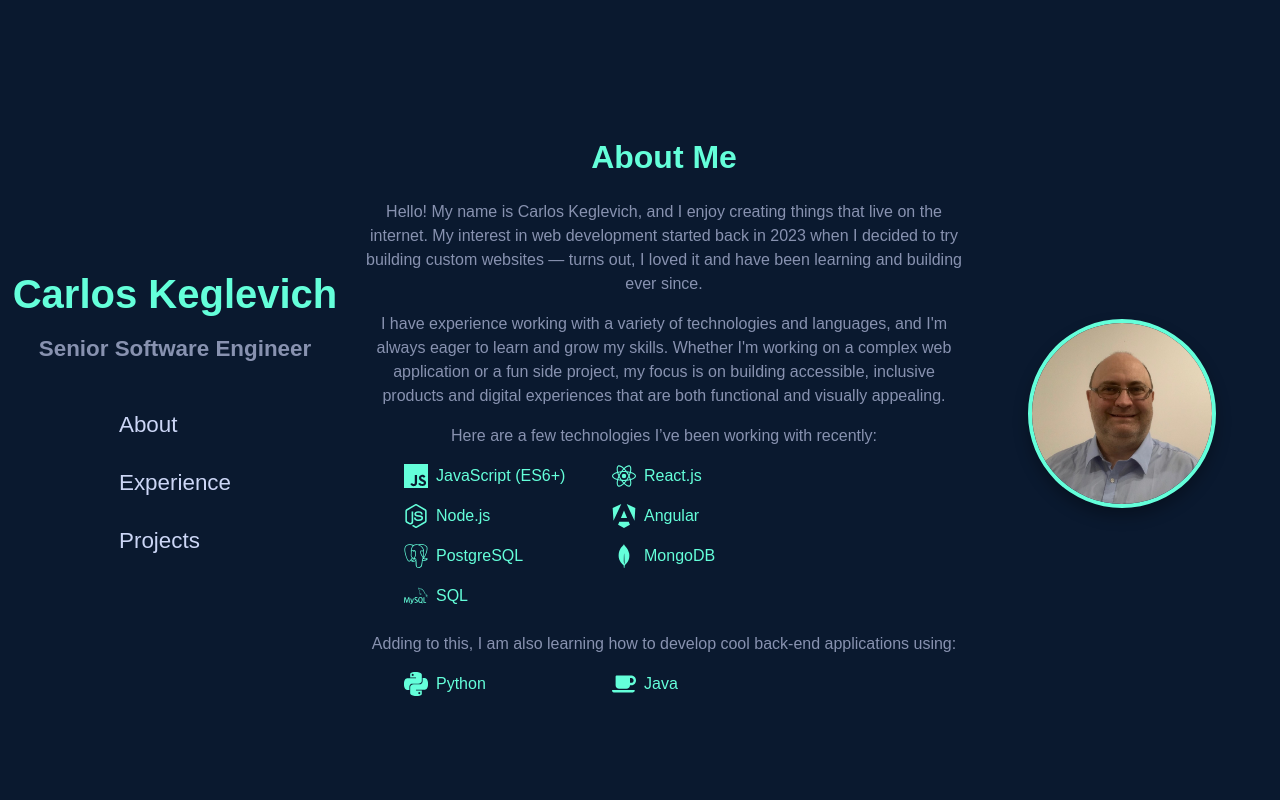
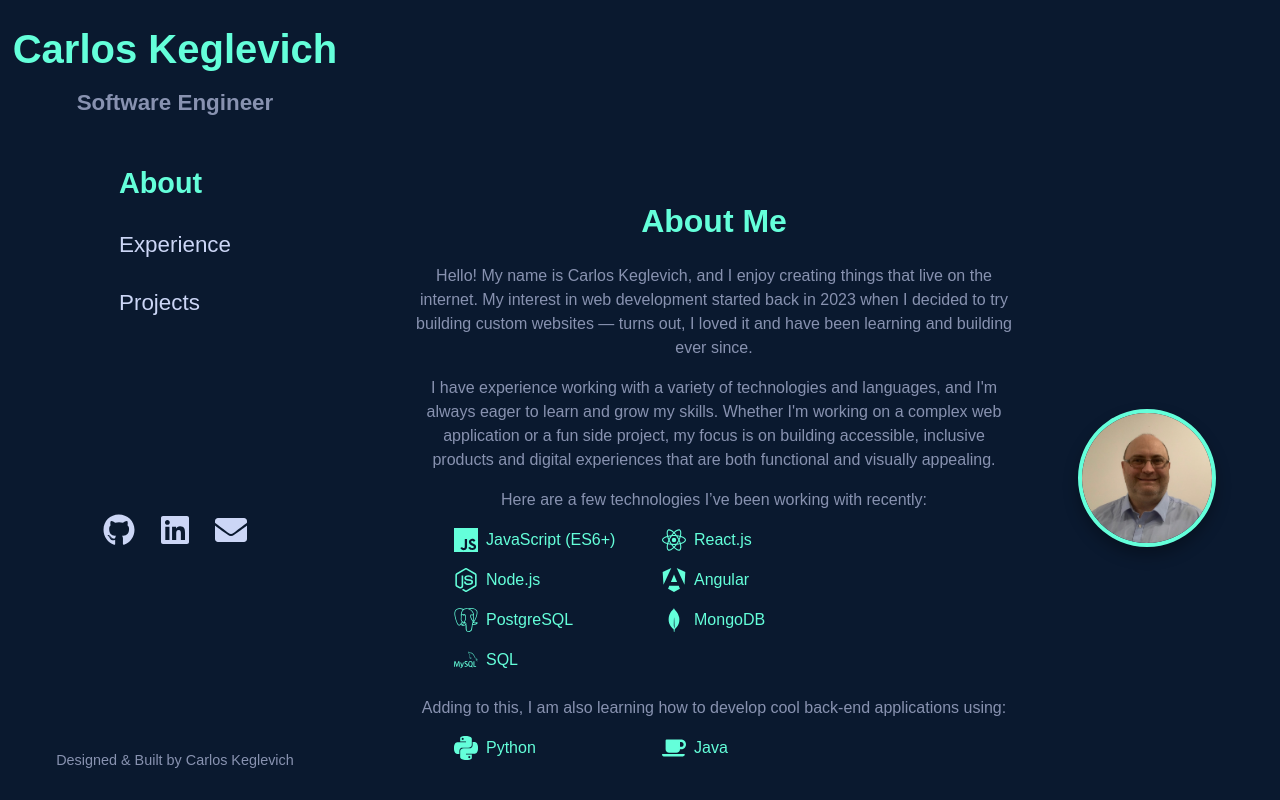
Before and after one commit to Keglev/my-portfolio, a React (Create React App) app: page / in a window 1280 px wide. Built offline with nearby package versions, Linux system fonts and the light colour scheme; no server answers.

Commit message:
Changes in Project.js and in Sidebar.js. It also updated the Projects.js Website now in working condition

```diff
--- a/src/App.js
+++ b/src/App.js
@@ -1,13 +1,8 @@
-// src/App.js
-import React from 'react';
-// import Navbar from './components/Navbar';
 import styled from 'styled-components';
-// import Hero from './components/Hero';
 import Projects from './components/Projects';
-import Footer from './components/Footer';
 import About from './components/About';
-import Experience from './components/Experience'; // Import Experience section
-import Sidebar from './components/Sidebar'; // Add a new Sidebar component
+import Experience from './components/Experience';
+import Sidebar from './components/Sidebar';
 import { GlobalStyles } from './styles/GlobalStyles';
 
 function App() {
@@ -16,11 +11,17 @@ function App() {
       <GlobalStyles />
       <Container>
         <Sidebar />
+        {/* Ensure this ID is correctly referenced in the sidebar for scrolling */}
         <MainContent id="scroll-container">
-          <About />
-          <Experience />
-          <Projects />
-          <Footer />
+          <Section id="About">
+            <About />
+          </Section>
+          <Section id="Experience">
+            <Experience />
+          </Section>
+          <Section id="Projects">
+            <Projects />
+          </Section>
         </MainContent>
       </Container>
     </>
@@ -30,18 +31,21 @@ function App() {
 export default App;
 
 // Styled Components
-
-
 const Container = styled.div`
   display: flex;
-  height: 100vh; /* Ensures the layout covers the full viewport height */
+  height: 100vh;
 `;
 
 const MainContent = styled.div`
-  flex: 1; /* The right side takes up the remaining width */
-  overflow-y: auto; /* Enables scrolling on the right side */
+  flex: 1;
+  overflow-y: auto; /* Ensure scrolling is active here */
   padding: 2rem;
-  margin-left: 300px; /* Offset to accommodate the fixed sidebar */
+  margin-left: 350px; /* Leave space for the fixed sidebar */
   background-color: #0a192f;
   color: #ccd6f6;
 `;
+
+const Section = styled.div`
+  padding: 4rem 0;
+  min-height: 100vh;
+`;
--- a/src/components/Experience.js
+++ b/src/components/Experience.js
@@ -1,12 +1,42 @@
-// src/components/Experience.js
 import React from 'react';
 import styled from 'styled-components';
 
 const Experience = () => {
+  const experiences = [
+    {
+      title: 'Full Stack Developer Course - Dio (online)',
+      date: '10.2023 – Present',
+      summary: 'Developed personal projects including a portfolio website, BuzzFeed app, and restaurant finder app, integrating React, Angular, GraphQL, and Google APIs.',
+    },
+    {
+      title: 'Duagon GmbH, Electronics Factory',
+      date: '04.2023 - Present',
+      summary: 'Ensured high-quality production standards, improved processes, and reduced quality issues by 25% through analysis and task management.',
+    },
+    {
+      title: 'Buyer, K&K Brands',
+      date: '03.2019 – 09.2021',
+      summary: 'Increased profits by 18% through research-driven pricing decisions and procurement strategies.',
+    },
+    {
+      title: 'Production Worker, Alcon-Novartis',
+      date: '02.2018 – 12.2018',
+      summary: 'Improved production output by 45% through process analysis and implementing new strategies.',
+    },
+  ];
+
   return (
     <ExperienceContainer id="Experience">
       <h2>My Experience</h2>
-      <p>Here is where I will describe my professional experience and skills.</p>
+      <ExperienceList>
+        {experiences.map((exp, index) => (
+          <ExperienceCard key={index}>
+            <h3>{exp.title}</h3>
+            <p className="date">{exp.date}</p>
+            <p>{exp.summary}</p>
+          </ExperienceCard>
+        ))}
+      </ExperienceList>
     </ExperienceContainer>
   );
 };
@@ -18,18 +48,44 @@ const ExperienceContainer = styled.div`
   padding: 5rem 2rem;
   background-color: #0a192f;
   color: #ccd6f6;
-  text-align: center;
 
   h2 {
     font-size: 2rem;
     color: #64ffda;
-    margin-bottom: 1.5rem;
+    margin-bottom: 2rem;
+    text-align: center;
+  }
+`;
+
+const ExperienceList = styled.div`
+  display: flex;
+  flex-direction: column;  /* Aligns boxes top-down */
+  gap: 1.5rem;
+`;
+
+const ExperienceCard = styled.div`
+  background-color: #112240;
+  padding: 1.5rem;
+  border-radius: 8px;
+  transition: background-color 0.3s ease, box-shadow 0.3s ease;
+
+  &:hover {
+    background-color: #1f4068;
+    box-shadow: 0px 8px 15px rgba(0, 255, 150, 0.5);
+  }
+
+  h3 {
+    color: #64ffda;
+    margin-bottom: 0.5rem;
+  }
+
+  .date {
+    color: #8892b0;
+    font-size: 0.9rem;
+    margin-bottom: 1rem;
   }
 
   p {
-    font-size: 1.2rem;
-    color: #8892b0;
-    max-width: 600px;
-    margin: 0 auto;
+    color: #ccd6f6;
   }
 `;
--- a/src/components/Sidebar.js
+++ b/src/components/Sidebar.js
@@ -1,21 +1,73 @@
-// src/components/Sidebar.js
-import React from 'react';
+import React, { useState } from 'react';
 import styled from 'styled-components';
-import { Link } from 'react-scroll'; // For smooth scrolling
+import { Link } from 'react-scroll'; // For smooth scrolling and spy
+import { FaGithub, FaLinkedin, FaEnvelope } from 'react-icons/fa'; // Import icons
 
 const Sidebar = () => {
+  const [activeLink, setActiveLink] = useState('About'); // Default to 'About'
 
   return (
     <SidebarContainer>
       <NameTitle>
         <h1>Carlos Keglevich</h1>
-        <h2>Senior Software Engineer</h2>
+        <h2>Software Engineer</h2>
       </NameTitle>
       <Menu>
-        <StyledLink to="About" smooth={true} duration={500} containerId="scroll-container">About</StyledLink>
-        <StyledLink to="Experience" smooth={true} duration={500} containerId="scroll-container">Experience</StyledLink>
-        <StyledLink to="Projects" smooth={true} duration={500} containerId="scroll-container">Projects</StyledLink>
+        <StyledLink
+          to="About"
+          smooth={true}
+          duration={500}
+          spy={true} // Track scrolling
+          activeClass="active" // Assign the "active" class when scrolling
+          containerId="scroll-container" // Reference the scrollable container
+          offset={-100} // Adjust for any header offset
+          onSetActive={() => setActiveLink('About')} // Track active link
+        >
+          About
+        </StyledLink>
+        <StyledLink
+          to="Experience"
+          smooth={true}
+          duration={500}
+          spy={true} // Track scrolling
+          activeClass="active" // Assign the "active" class when scrolling
+          containerId="scroll-container" // Reference the scrollable container
+          offset={-100} // Adjust for any header offset
+          onSetActive={() => setActiveLink('Experience')} // Track active link
+        >
+          Experience
+        </StyledLink>
+        <StyledLink
+          to="Projects"
+          smooth={true}
+          duration={500}
+          spy={true} // Track scrolling
+          activeClass="active" // Assign the "active" class when scrolling
+          containerId="scroll-container" // Reference the scrollable container
+          offset={-100} // Adjust for any header offset
+          onSetActive={() => setActiveLink('Projects')} // Track active link
+        >
+          Projects
+        </StyledLink>
       </Menu>
+
+      <SocialLinksWrapper>
+        <SocialLinks>
+          <a href="https://github.com/keglev" target="_blank" rel="noopener noreferrer" aria-label="GitHub">
+            <FaGithub />
+          </a>
+          <a href="https://linkedin.com/in/carloskeglevich" target="_blank" rel="noopener noreferrer" aria-label="LinkedIn">
+            <FaLinkedin />
+          </a>
+          <a href="mailto:carlos.keglevich@gmail.com" target="_blank" rel="noopener noreferrer" aria-label="Email">
+            <FaEnvelope />
+          </a>
+        </SocialLinks>
+      </SocialLinksWrapper>
+
+      <FooterMessage>
+        <p>Designed & Built by Carlos Keglevich</p>
+      </FooterMessage>
     </SidebarContainer>
   );
 };
@@ -30,9 +82,9 @@ const SidebarContainer = styled.div`
   color: #ccd6f6;
   display: flex;
   flex-direction: column;
-  justify-content: center;
+  justify-content: space-between;
   align-items: center;
-  position: fixed; /* Fixed on the left side */
+  position: fixed;
   top: 0;
   left: 0;
 `;
@@ -60,12 +112,57 @@ const Menu = styled.div`
 `;
 
 const StyledLink = styled(Link)`
+  display: flex;
+  align-items: center;
   color: #ccd6f6;
   font-size: 1.4rem;
   cursor: pointer;
   text-decoration: none;
+  transition: color 0.3s ease, font-size 0.3s ease;
 
   &:hover {
     color: #64ffda;
+    font-size: 1.6rem; /* Slight increase in size */
+  }
+
+  &.active {
+    color: #64ffda;
+    font-size: 1.8rem; /* Increase size and brightness when active */
+    font-weight: bold;
   }
 `;
+
+const SocialLinksWrapper = styled.div`
+  margin-top: auto;
+  margin-bottom: auto;
+  display: flex;
+  flex-direction: column;
+  align-items: center;
+`;
+
+const SocialLinks = styled.div`
+  display: flex;
+  gap: 1.5rem;
+
+  a {
+    font-size: 2rem;
+    color: #ccd6f6;
+    transition: color 0.3s ease, transform 0.3s ease;
+
+    &:hover {
+      color: #64ffda;
+      transform: scale(1.2); /* Slightly increase the size */
+    }
+  }
+`;
+
+const FooterMessage = styled.div`
+  margin-bottom: 2rem;
+  text-align: center;
+  font-size: 0.9rem;
+  color: #8892b0;
+
+  p {
+    margin: 0;
+  }
+`;
```
Also changed, not shown: src/components/Projects.js (+79 -19 lines).
